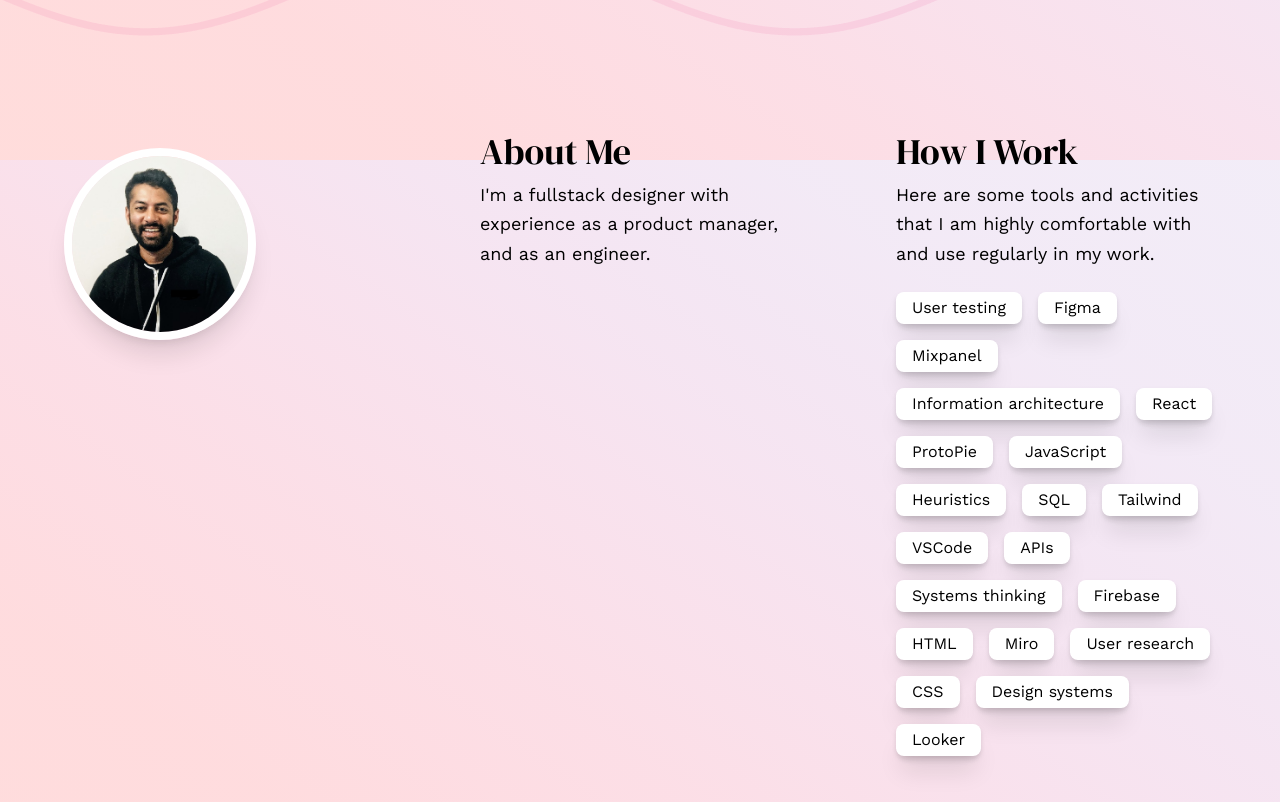
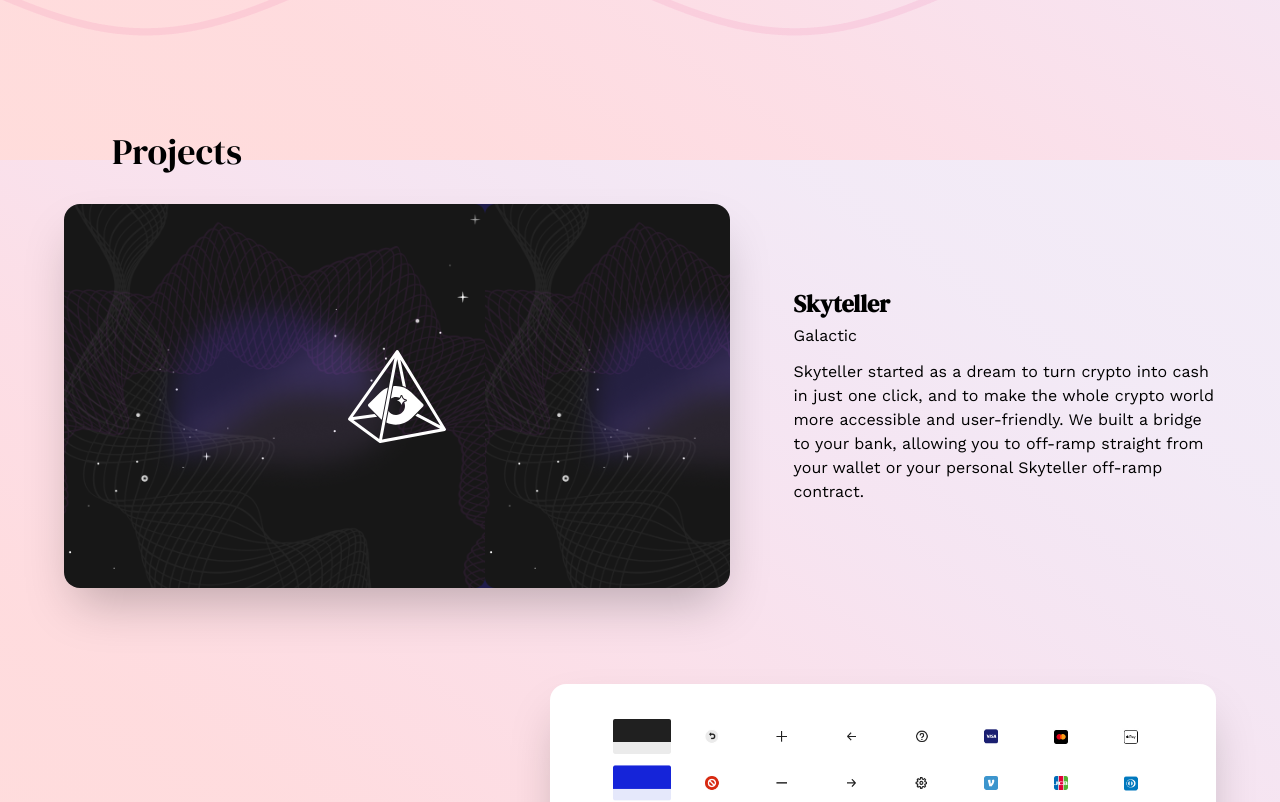
Before and after one commit to kunalbhat/portfolio-site, a React (Create React App) app: page / in a window 1280 px wide. Shown: the part 1440-2242 px from the top of the page. Built offline with nearby package versions, Linux system fonts and the light colour scheme.

Commit message:
bring back content

```diff
--- a/package.json
+++ b/package.json
@@ -12,7 +12,7 @@
     "react": "^18.2.0",
     "react-dom": "^18.2.0",
     "react-router-dom": "^6.15.0",
-    "react-scripts": "5.0.1",
+    "react-scripts": "^5.0.1",
     "web-vitals": "^2.1.4"
   },
   "scripts": {
@@ -40,6 +40,6 @@
     ]
   },
   "devDependencies": {
-    "tailwindcss": "^3.3.3"
+    "tailwindcss": "^3.4.1"
   }
 }
--- a/src/pages/Home.js
+++ b/src/pages/Home.js
@@ -128,8 +128,8 @@ export function Home() {
           </div>
         </div>
       </section>
-      {/* <div className="section-divider"></div> */}
-      {/* <section className="content-container">
+      <div className="section-divider"></div>
+      <section className="content-container">
         <header className="section-header">
           <h2>Projects</h2>
         </header>
@@ -168,7 +168,7 @@ export function Home() {
           </article>
           <aside className="braintree-cover mb-8 lg:mb-0 flex col-span-3 shadow-xl rounded-2xl bg-white items-center justify-center h-80 md:h-96"></aside>
         </div>
-      </section> */}
+      </section>
       <div className="section-divider"></div>
       <section className="content-container grid-flow-row grid lg:grid-flow-col lg:grid-cols-3 gap-8 lg:gap-24">
         <div className="col-span-1">
```
Also changed, not shown: 1 other file (tests, documents, lock files or other folders).
